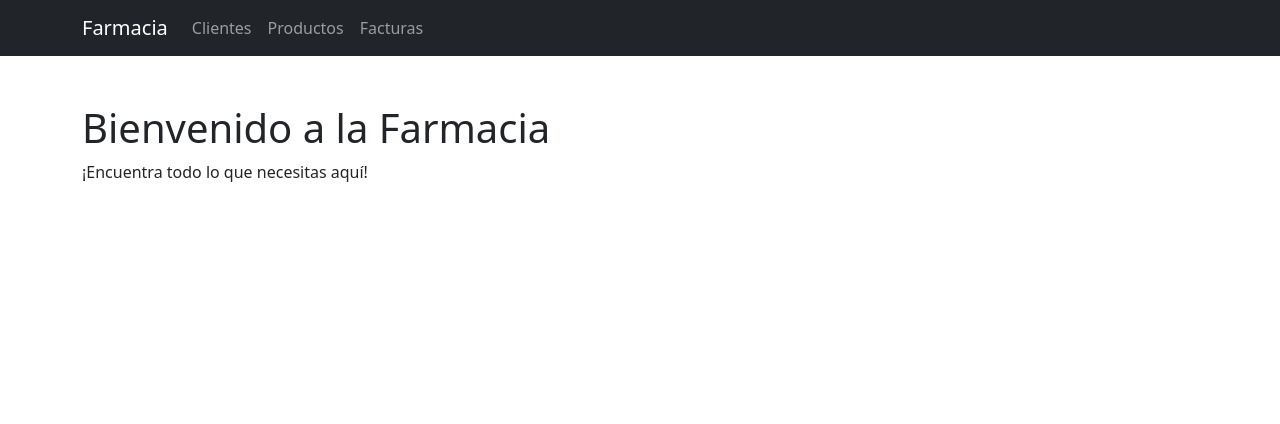
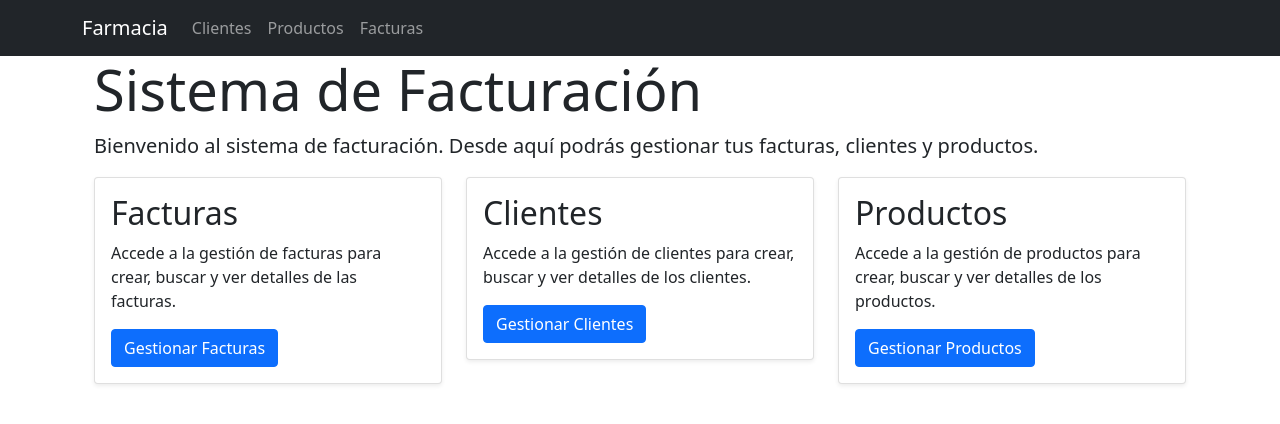
Before and after one commit to LoloArnoldFernandez/FARMACIA3, a Flask app: page / in a window 1280 px wide. Shown: the top 424 px of the page. Run offline with Flask 3, Linux system fonts and the light colour scheme; some libraries are stand-ins or nearby versions.

Commit message:
farmaciav3.1

```diff
--- a/app.py
+++ b/app.py
@@ -4,6 +4,9 @@ from flask_sqlalchemy import SQLAlchemy
 import sqlite3
 import pdfkit
 from reportlab.pdfgen import canvas
+from reportlab.lib.pagesizes import letter
+from reportlab.lib import colors
+from reportlab.platypus import SimpleDocTemplate, Table, TableStyle
 from io import BytesIO
 app = Flask(__name__)
 app.secret_key = '040518'
@@ -76,6 +79,14 @@ def obtener_facturas():
     conn.close()
     return facturas
 
+#dar producto
+def dar_productos(producto_id):
+    conn = sqlite3.connect('farmacia.db')
+    cursor = conn.cursor()
+    cursor.execute('SELECT * FROM productos WHERE id = ?', (producto_id,))
+    productos = cursor.fetchone()
+    conn.close()
+    return productos
 
 #dar facturas
 def dar_facturas(factura_id):
@@ -162,6 +173,15 @@ def encontrar_clientes(busqueda):
     clientes = cursor.fetchall()
     conn.close()
     return clientes
+#encontrar clientes
+def encontrar_facturas(busqueda):
+    conn = sqlite3.connect('farmacia.db')
+    cursor = conn.cursor()
+    cursor.execute('SELECT * FROM facturas WHERE id LIKE ? OR fecha LIKE ?', ('%' + busqueda + '%', '%' + busqueda + '%'))
+    facturas = cursor.fetchall()
+    conn.close()
+    return facturas
+
 def obtener_productos():
     conn = sqlite3.connect('farmacia.db')
     cursor = conn.cursor()
@@ -215,6 +235,13 @@ def buscar_cliente():
     busqueda = request.form['busqueda']
     clientes = encontrar_clientes(busqueda)  # Función para buscar clientes en la base de datos
     return render_template('clientes.html', active='clientes', clientes=clientes)
+#ruta de buscar facturas
+@app.route('/buscar_factura', methods=['POST'])
+def buscar_factura():
+    busqueda = request.form['busqueda']
+    facturas = encontrar_facturas(busqueda)  # Función para buscar facturas en la base de datos
+    return render_template('facturas.html', active='facturas', facturas=facturas)
+
 
 # Ruta para editar un cliente
 @app.route('/editar_cliente/<int:cliente_id>', methods=['GET', 'POST'])
@@ -280,7 +307,12 @@ def editar_producto(producto_id):
         flash('Producto actualizado correctamente', 'success')
         return redirect('/productos')
     else:
-        producto = obtener_producto(producto_id)  # Función para obtener el producto de la base de datos
+        conn = sqlite3.connect('farmacia.db')
+        cursor = conn.cursor()
+        cursor.execute('SELECT * FROM productos WHERE id = ?', (producto_id,))
+        producto = cursor.fetchone()
+        conn.close()
+        #producto = dar_productos(producto_id)  # Función para obtener el producto de la base de datos
         if producto:
             return render_template('editar_producto.html', producto=producto)
         else:
@@ -327,29 +359,53 @@ def generar_pdf(factura_id):
     # Crear un objeto de BytesIO para almacenar el PDF
     buffer = BytesIO()
 
-    # Crear un objeto de lienzo (canvas) para el PDF
-    p = canvas.Canvas(buffer)
+    # Crear el documento PDF
+    doc = SimpleDocTemplate(buffer, pagesize=letter)
 
-    # Agregar contenido al PDF
-    p.setFont("Helvetica", 12)
-    p.drawString(50, 750, "Factura")
-    p.drawString(50, 700, "ID de Factura: {}".format(factura['id']))
-    p.drawString(50, 680, "Fecha: {}".format(factura['fecha']))
-    p.drawString(50, 660, "Cliente: {}".format(factura['cliente_id']))
-    p.drawString(50, 640, "Total: ${:.2f}".format(float(factura['total'])))
+    # Lista de elementos para el contenido del PDF
+    content = []
 
-    # Finalizar el lienzo (canvas)
-    p.showPage()
-    p.save()
+    # Agregar el encabezado de la factura
+    encabezado = [
+        ['Factura', '', '', ''],
+        ['ID de Factura:', factura['id'], 'Fecha:', factura['fecha']],
+        ['Cliente:', factura['cliente_id'], '', ''],
+    ]
+    content.append(Table(encabezado))
+
+    # Agregar el total de la factura
+    total = [['', '', '', 'Total:', "${:.2f}".format(float(factura['total']))]]
+    content.append(Table(total))
+
+    # Estilo de la tabla de detalles
+    detalles_style = TableStyle([
+        ('BACKGROUND', (0, 0), (-1, 0), colors.grey),
+        ('TEXTCOLOR', (0, 0), (-1, 0), colors.whitesmoke),
+        ('ALIGN', (0, 0), (-1, 0), 'CENTER'),
+        ('FONTNAME', (0, 0), (-1, 0), 'Helvetica-Bold'),
+        ('FONTSIZE', (0, 0), (-1, 0), 12),
+        ('BOTTOMPADDING', (0, 0), (-1, 0), 12),
+        ('BACKGROUND', (0, 1), (-1, -1), colors.beige),
+        ('TEXTCOLOR', (0, 1), (-1, -1), colors.black),
+        ('ALIGN', (0, 1), (-1, -1), 'LEFT'),
+        ('FONTNAME', (0, 1), (-1, -1), 'Helvetica'),
+        ('FONTSIZE', (0, 1), (-1, -1), 10),
+        ('TOPPADDING', (0, 1), (-1, -1), 10),
+        ('BOTTOMPADDING', (0, -1), (-1, -1), 12),
+    ])
+    content[-1].setStyle(detalles_style)
+
+    # Agregar el contenido al documento PDF
+    doc.build(content)
 
     # Reiniciar el buffer y configurar la posición en el inicio
     buffer.seek(0)
 
     # Enviar el archivo PDF como una respuesta de descarga
     # Crear una respuesta Flask con el PDF adjunto
-    response = make_response(send_file(buffer, mimetype='application/pdf'))
+    response = make_response(buffer.getvalue())
     response.headers['Content-Disposition'] = 'attachment; filename=factura.pdf'
-
+    response.headers['Content-Type'] = 'application/pdf'
     return response
 @app.route('/editar_factura/<factura_id>', methods=['GET', 'POST'])
 def editar_factura(factura_id):
--- a/templates/agregar_factura.html
+++ b/templates/agregar_factura.html
@@ -37,6 +37,7 @@
         </div>
 
         <button type="submit" class="btn btn-primary">Agregar</button>
+        <a href="/facturas" class="btn btn-secondary">Cancelar</a>
     </form>
 
     <script>
--- a/templates/clientes.html
+++ b/templates/clientes.html
@@ -42,7 +42,7 @@
             {% endfor %}
         </tbody>
     </table>
-        {% with messages = get_flashed_messages() %}
+    {% with messages = get_flashed_messages() %}
         {% if messages %}
             <ul class="flash-messages">
                 {% for message in messages %}
--- a/templates/index.html
+++ b/templates/index.html
@@ -3,6 +3,39 @@
 {% block title %}Inicio{% endblock %}
 
 {% block content %}
-    <h1 class="mt-5">Bienvenido a la Farmacia</h1>
-    <p>¡Encuentra todo lo que necesitas aquí!</p>
+   <div class="container">
+        <div class="jumbotron">
+            <h1 class="display-4">Sistema de Facturación</h1>
+            <p class="lead">Bienvenido al sistema de facturación. Desde aquí podrás gestionar tus facturas, clientes y productos.</p>
+        </div>
+        <div class="row">
+            <div class="col-md-4">
+                <div class="card rounded shadow-sm">
+                    <div class="card-body">
+                        <h2 class="card-title"><i class="fas fa-file-invoice"></i> Facturas</h2>
+                        <p class="card-text">Accede a la gestión de facturas para crear, buscar y ver detalles de las facturas.</p>
+                        <a href="/facturas" class="btn btn-primary">Gestionar Facturas</a>
+                    </div>
+                </div>
+            </div>
+            <div class="col-md-4">
+                <div class="card rounded shadow-sm">
+                    <div class="card-body">
+                        <h2 class="card-title"><i class="fas fa-users"></i> Clientes</h2>
+                        <p class="card-text">Accede a la gestión de clientes para crear, buscar y ver detalles de los clientes.</p>
+                        <a href="/clientes" class="btn btn-primary">Gestionar Clientes</a>
+                    </div>
+                </div>
+            </div>
+            <div class="col-md-4">
+                <div class="card rounded shadow-sm">
+                    <div class="card-body">
+                        <h2 class="card-title"><i class="fas fa-box"></i> Productos</h2>
+                        <p class="card-text">Accede a la gestión de productos para crear, buscar y ver detalles de los productos.</p>
+                        <a href="/productos" class="btn btn-primary">Gestionar Productos</a>
+                    </div>
+                </div>
+            </div>
+        </div>
+    </div>
 {% endblock %}
--- a/templates/productos.html
+++ b/templates/productos.html
@@ -7,7 +7,7 @@
     <div class="d-flex justify-content-end mb-3">
         <a href="/agregar_producto" class="btn btn-primary">Agregar Producto</a>
     </div>
-     <form action="/buscar_producto" method="POST" class="mb-3">
+    <form action="/buscar_producto" method="POST" class="mb-3">
         <div class="input-group">
             <input type="text" class="form-control" name="busqueda" placeholder="Buscar producto...">
             <button type="submit" class="btn btn-primary">Buscar</button>
@@ -21,6 +21,7 @@
                 <th>Nombre</th>
                 <th>Precio</th>
                 <th>Stock</th>
+                <th>Acciones</th>
             </tr>
         </thead>
         <tbody>
```
Also changed, not shown: requirements.txt (added, +23 -0 lines), templates/agregar_cliente.html (+36 -4 lines), templates/agregar_producto.html (+9 -1 lines), templates/editar_cliente.html (+34 -2 lines), templates/facturas.html (+6 -4 lines), farmacia.db, vercel.json (added), 4 other files.
